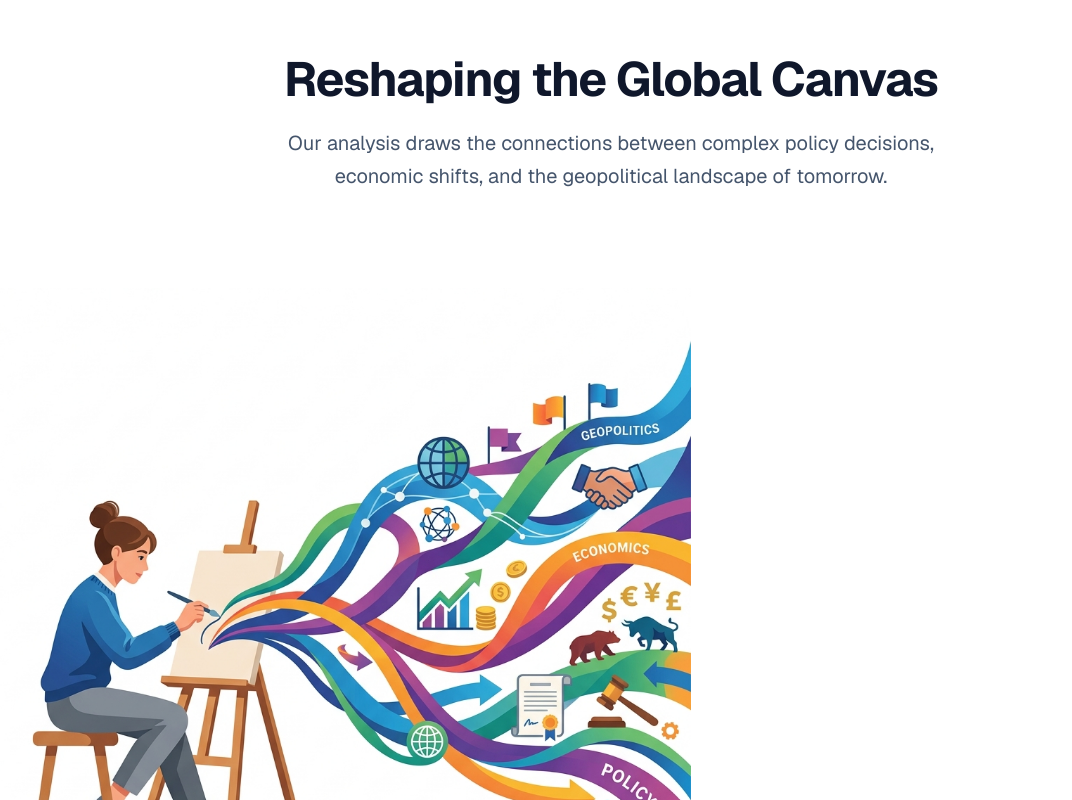
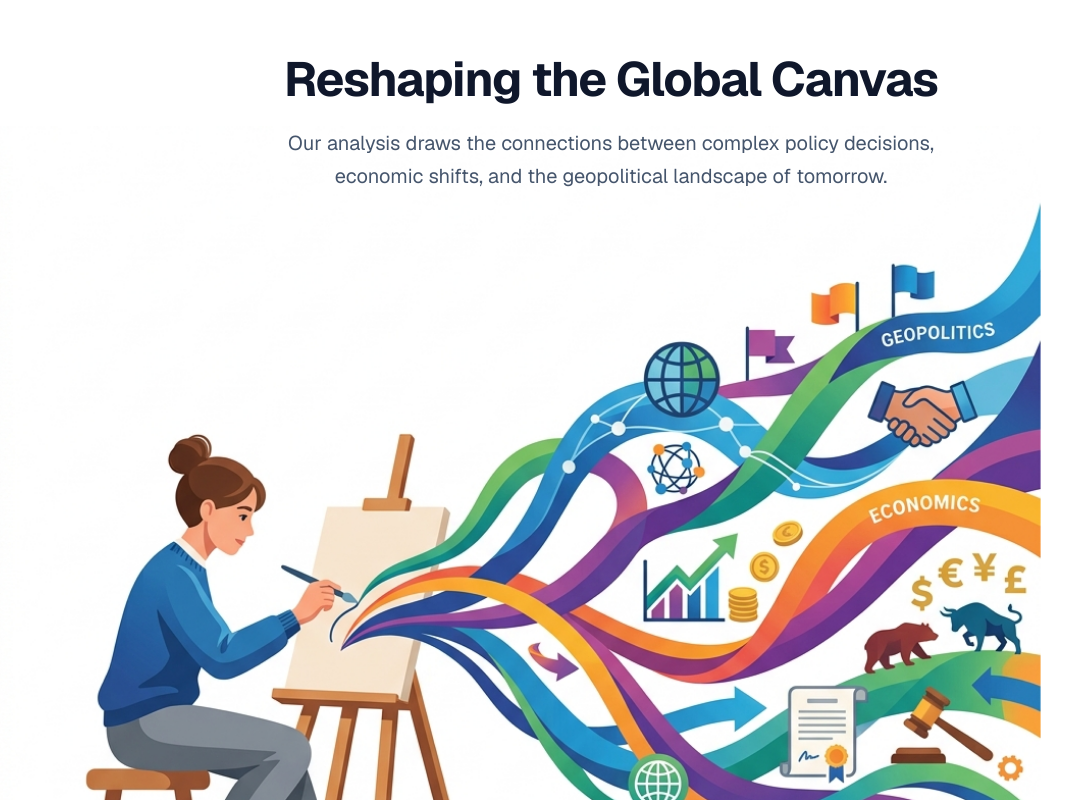
Before and after one commit to Nitik001/Open-Canvas, a Next.js app: page / in a window 1280 px wide. Shown: the part 920-1720 px from the top of the page, without its empty margins (29-1101 px from the left). Built offline with nearby package versions, Linux system fonts and the light colour scheme.

Commit message:
Scale up the statement illustration to make the artist larger and more prominent

```diff
--- a/components/home/StatementCanvas.tsx
+++ b/components/home/StatementCanvas.tsx
@@ -5,7 +5,7 @@ import Image from "next/image";
 
 export function StatementCanvas() {
   return (
-    <section className="relative w-full bg-white pb-32">
+    <section className="relative w-full bg-white pb-32 overflow-hidden">
       {/* ── Curved Section Separator ── */}
       {/* The background of the SVG matches the hero above it, while the filled path is white to transition smoothly into this section. */}
       <div className="w-full overflow-hidden leading-none z-10 relative -mt-[1px]">
@@ -33,7 +33,7 @@ export function StatementCanvas() {
           whileInView={{ opacity: 1, y: 0 }}
           viewport={{ once: true, margin: "-100px" }}
           transition={{ duration: 0.6 }}
-          className="text-center mb-16"
+          className="text-center mb-16 relative z-20"
         >
           <h2 className="text-3xl sm:text-4xl md:text-5xl font-bold text-slate-900 tracking-tight mb-6">
             Reshaping the Global Canvas
@@ -47,19 +47,21 @@ export function StatementCanvas() {
 
       {/* ── Immersive Illustration ── */}
       <motion.div
-        className="relative w-full max-w-[1600px] mx-auto aspect-[16/9] pointer-events-none select-none mix-blend-multiply mt-4 md:mt-8"
+        className="relative w-full max-w-[1400px] mx-auto aspect-[16/9] pointer-events-none select-none mix-blend-multiply mt-4 md:mt-8"
         initial={{ opacity: 0, y: 30 }}
         whileInView={{ opacity: 1, y: 0 }}
         viewport={{ once: true, margin: "-100px" }}
         transition={{ duration: 1, delay: 0.2, ease: "easeOut" }}
       >
-        {/* We use a mask to gracefully fade out the right edge of the flowing ribbons,
-            so they seamlessly dissolve into the page without a hard cutoff line. */}
+        {/* We scale the image up drastically (scale-[1.3]) from the left origin.
+            Because the image has empty white borders from the AI generation, scaling it up
+            effectively crops out the empty space and makes the artist huge and immersive.
+            The mask fades out the right edge. */}
         <div
-          className="absolute inset-0"
+          className="absolute inset-0 origin-left scale-[1.25] sm:scale-[1.35] md:scale-[1.45] translate-x-[2%]"
           style={{
-            WebkitMaskImage: 'linear-gradient(to right, black 85%, transparent 100%)',
-            maskImage: 'linear-gradient(to right, black 85%, transparent 100%)'
+            WebkitMaskImage: 'linear-gradient(to right, black 80%, transparent 100%)',
+            maskImage: 'linear-gradient(to right, black 80%, transparent 100%)'
           }}
         >
           <Image
```
